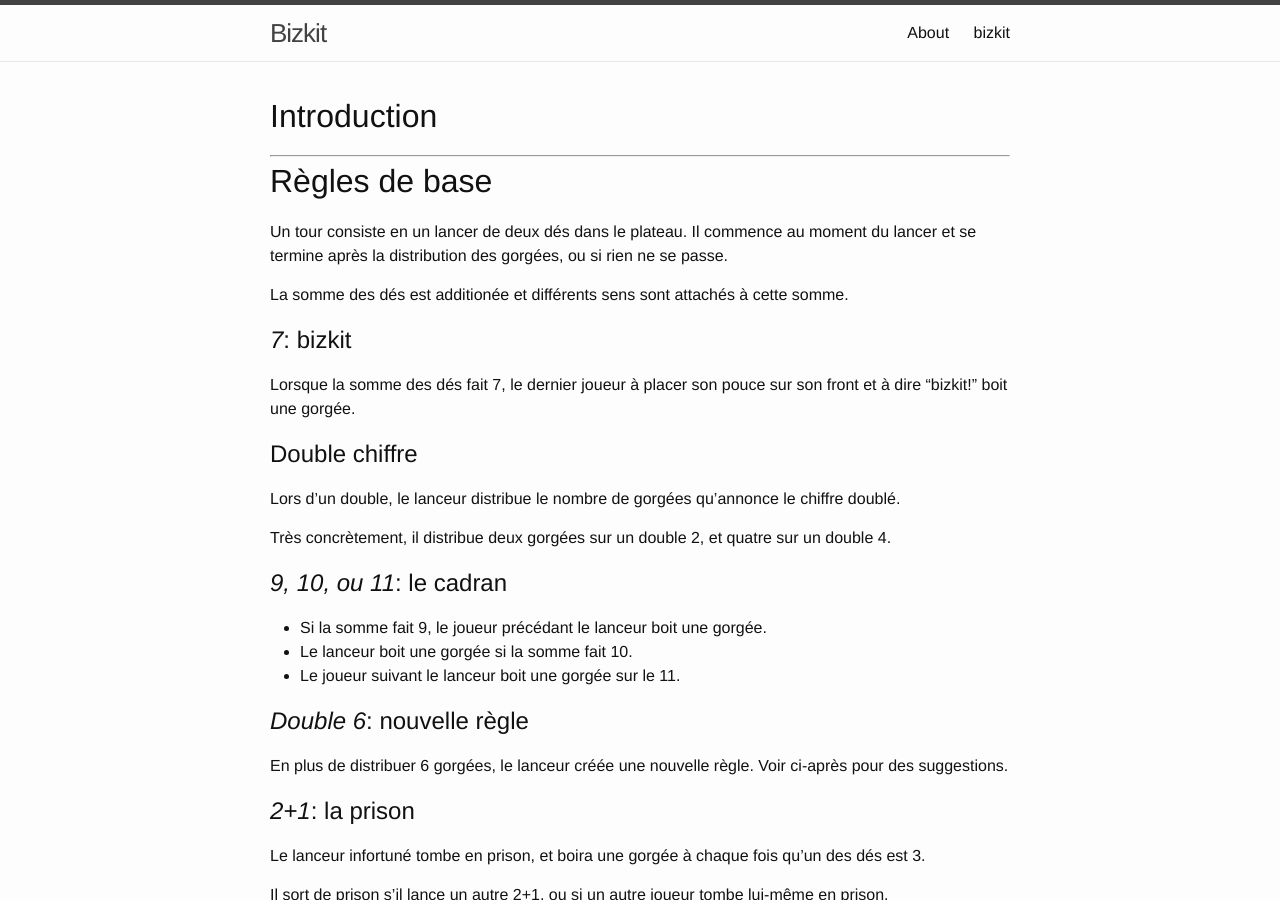
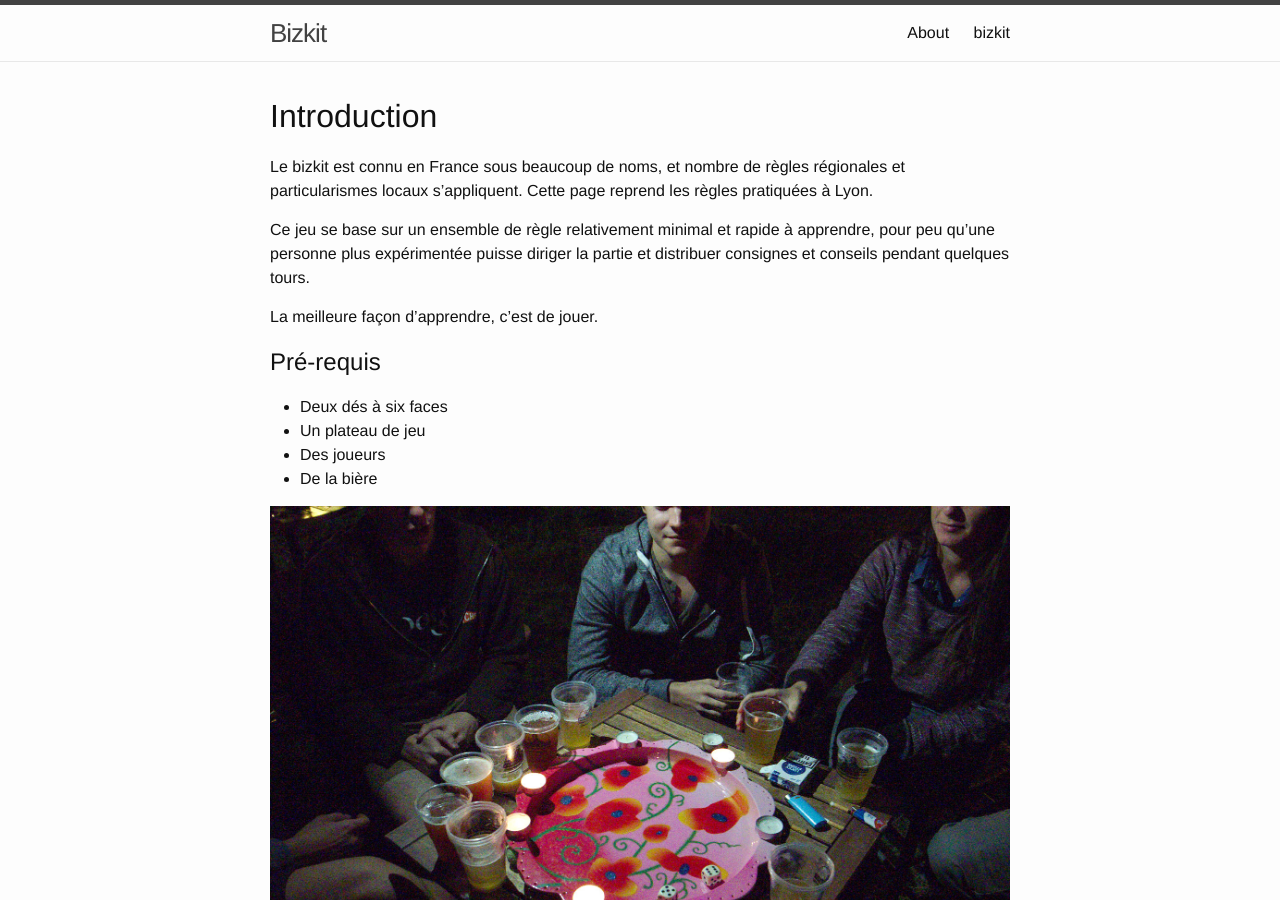
Before and after one commit to feston/bizkit, a Jekyll site: the page built from index.md, in a window 1280 px wide and 900 px high. Built offline with Jekyll 4.4.1, drawn with Linux system fonts in a browser that asks for light colours.

Commit message:
Add intro and picture

```diff
--- a/index.md
+++ b/index.md
@@ -4,6 +4,20 @@ title: bizkit
 ---
 
 # Introduction
+Le bizkit est connu en France sous beaucoup de noms, et nombre de règles régionales et particularismes locaux s'appliquent. Cette page reprend les règles pratiquées à Lyon.
+
+Ce jeu se base sur un ensemble de règle relativement minimal et rapide à apprendre, pour peu qu'une personne plus expérimentée puisse diriger la partie et distribuer consignes et conseils pendant quelques tours.
+
+La meilleure façon d'apprendre, c'est de jouer.
+
+## Pré-requis
+
+* Deux dés à six faces
+* Un plateau de jeu
+* Des joueurs
+* De la bière
+
+![example]({{ site.baseurl }}/bizkit.jpg)
 
 ---
 
```
Also changed, not shown: bizkit.jpg (added).
